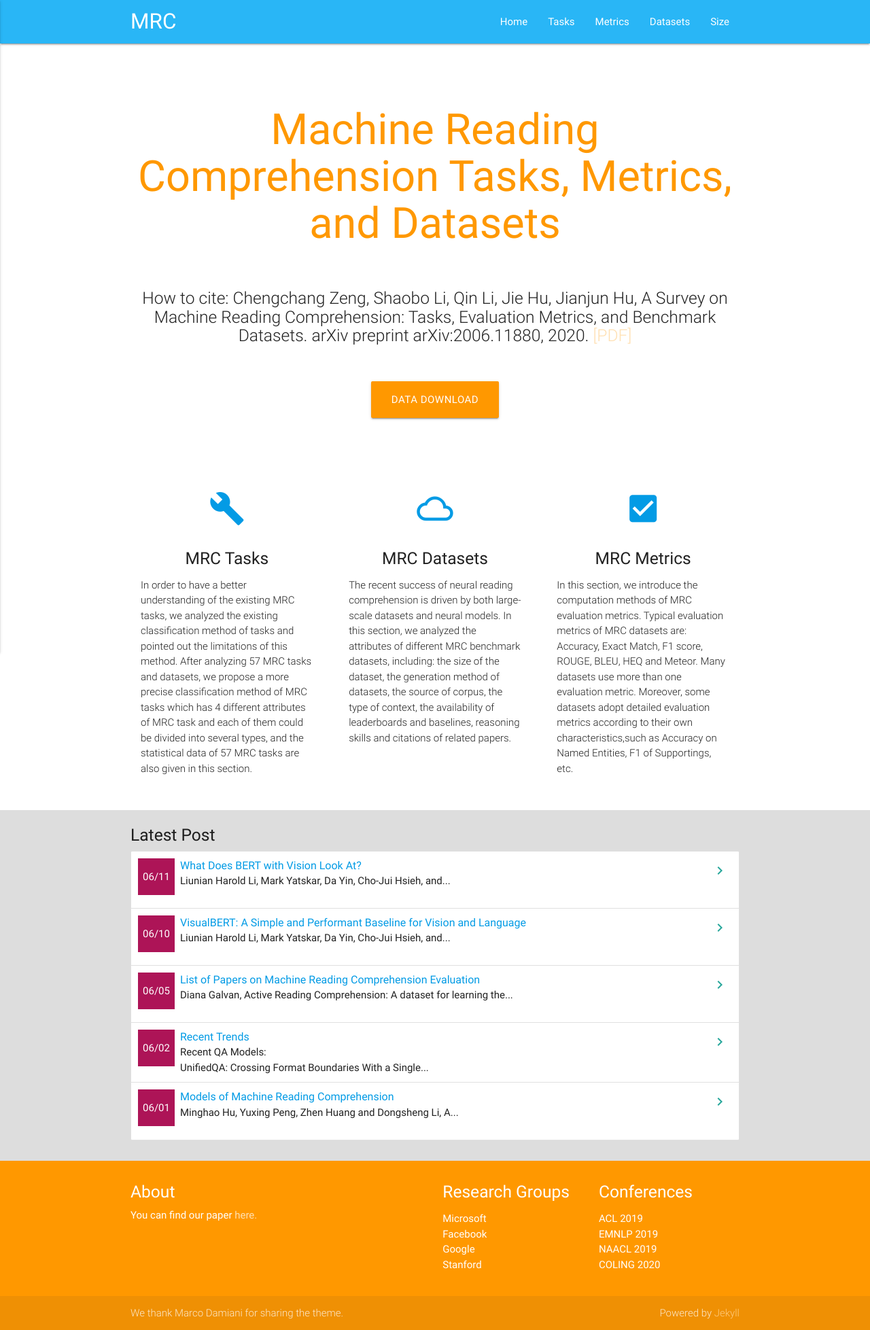
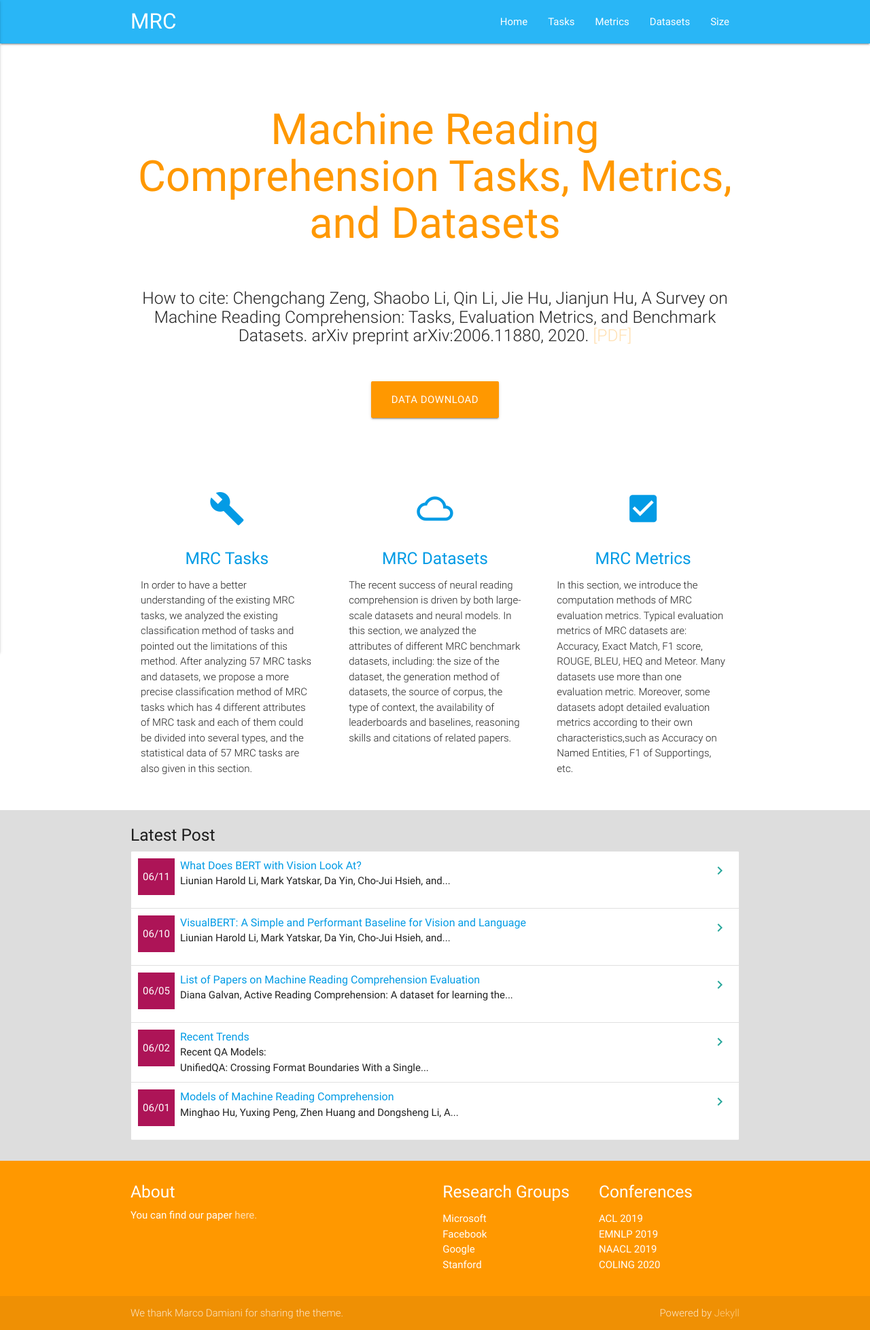
Before and after one commit to MRC-Datasets/MRC-Datasets.github.io, a Jekyll site: the page built from index.md, in a window 1280 px wide. Shown: the whole page at 68% size. Built offline with Jekyll 4.4.1, drawn with Linux system fonts in a browser that asks for light colours.

Commit message:
Update home.html

```diff
--- a/_layouts/home.html
+++ b/_layouts/home.html
@@ -27,7 +27,7 @@ layout: default
           <div class="icon-block">
 
             <h2 class="center light-blue-text"><a href="https://mrc-datasets.github.io/tasks/"><i class="material-icons" >build</i></a></h2>
-            <h5 class="center">MRC Tasks</h5>
+            <h5 class="center"><a href="https://mrc-datasets.github.io/metrics/">MRC Tasks</a></h5>
 
 						<p class="light">In order to have a better understanding of the existing MRC tasks, we analyzed the existing classification method of tasks and pointed out the limitations of this method. After analyzing 57 MRC tasks and datasets, we propose a more precise classification method of MRC tasks which has 4 different attributes of MRC task and each of them could be divided into several types, and the statistical data of 57 MRC tasks are also given in this section.</p>
           </div>
@@ -36,7 +36,7 @@ layout: default
         <div class="col s12 m4">
           <div class="icon-block">
             <h2 class="center light-blue-text"><a href="https://mrc-datasets.github.io/datasets/"><i class="material-icons">cloud_queue</i></a></h2>
-            <h5 class="center">MRC Datasets</h5>
+            <h5 class="center"><a href="https://mrc-datasets.github.io/datasets/">MRC Datasets</a></h5>
 
             <p class="light">The recent success of neural reading comprehension is driven by both large-scale datasets and neural models. In this section, we analyzed the attributes of different MRC benchmark datasets, including: the size of the dataset, the generation method of datasets, the source of corpus, the type of context, the availability of leaderboards and baselines, reasoning skills and citations of related papers. </p>
           </div>
@@ -45,7 +45,7 @@ layout: default
         <div class="col s12 m4">
           <div class="icon-block">
             <h2 class="center light-blue-text"><a href="https://mrc-datasets.github.io/metrics/"><i class="material-icons">check_box</i></a></h2>
-            <h5 class="center">MRC Metrics</h5>
+            <h5 class="center"><a href="https://mrc-datasets.github.io/metrics/">MRC Metrics</a></h5>
 
             <p class="light">In this section, we introduce the computation methods of MRC evaluation metrics. Typical evaluation metrics of MRC datasets are: Accuracy, Exact Match, F1 score, ROUGE, BLEU, HEQ and Meteor. Many datasets use more than one evaluation metric. Moreover, some datasets adopt detailed evaluation metrics according to their own characteristics,such as Accuracy on Named Entities, F1 of Supportings, etc. </p>
           </div>
```
